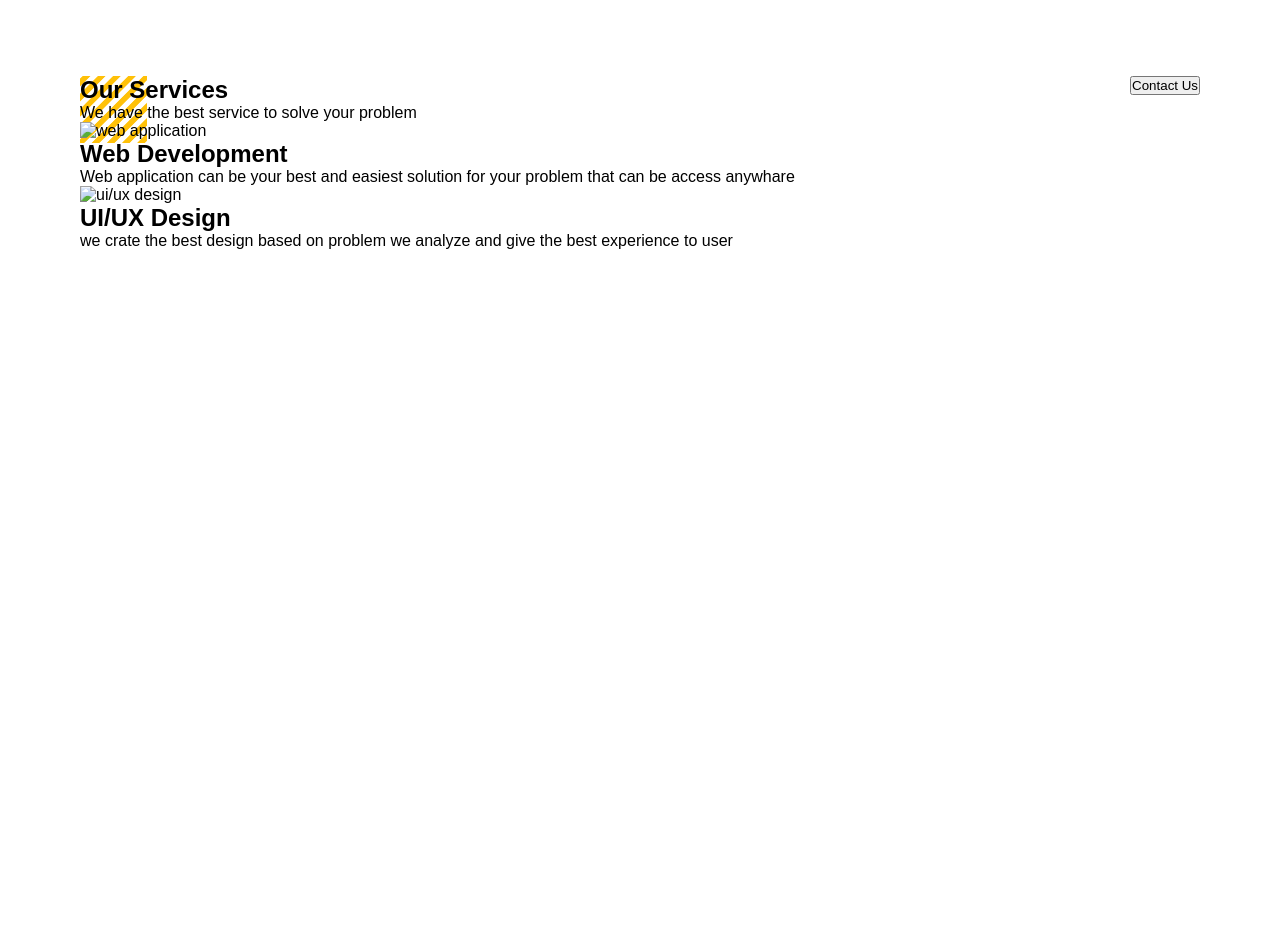
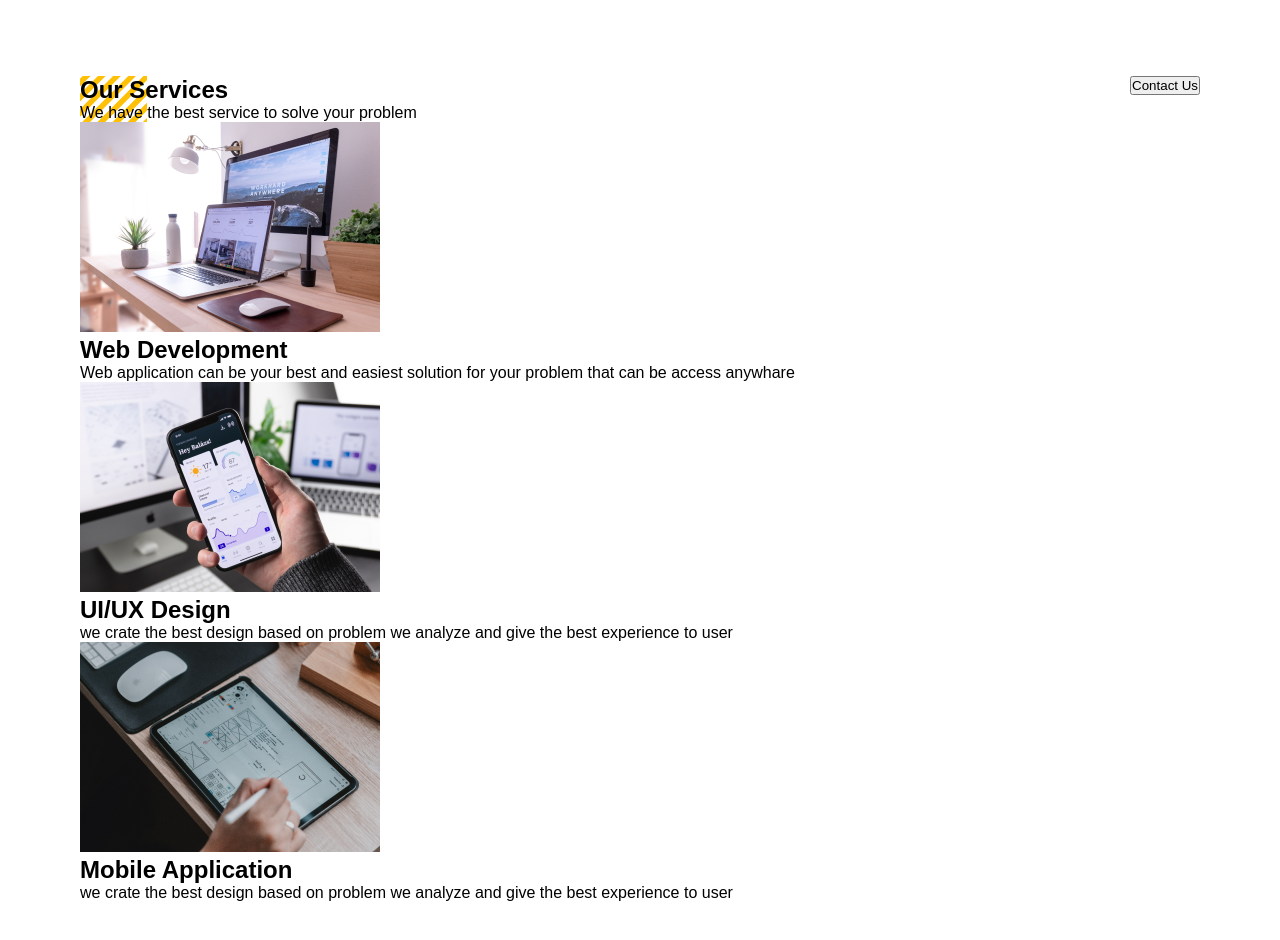
Before and after one commit to FAadhilAhmad/web-portofolio, a plain HTML site: page index.html in a window 1280 px wide. Shown: the part 1180-2120 px from the top of the page. Before the commit the page ends 1570 px from the top, so only its background shows below. Drawn offline with Linux system fonts and the light colour scheme.

Commit message:
Update index.html

```diff
--- a/index.html
+++ b/index.html
@@ -88,13 +88,20 @@
       </div>
       <div class="services-main">
         <div class="card-services">
-          <img src="" alt="web application">
+          <img src="images/service1.png" alt="web application">
           <h2>Web Development</h2>
           <p> Web application can be your best and easiest solution for your problem that can be access anywhare</p>
         </div>
          <div class="card-services">
-          <img src="" alt="ui/ux design">
+          <img src="images/service2.png" alt="ui/ux design">
           <h2>UI/UX Design</h2>
+          <p>
+            we crate the best design based on problem we analyze and give the best experience to user
+          </p>
+        </div>
+        <div class="card-services">
+          <img src="images/service3.png" alt="mobile application">
+          <h2>Mobile Application</h2>
           <p>
             we crate the best design based on problem we analyze and give the best experience to user
           </p>
```
